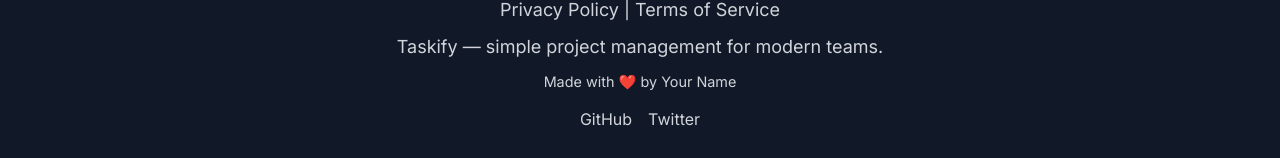
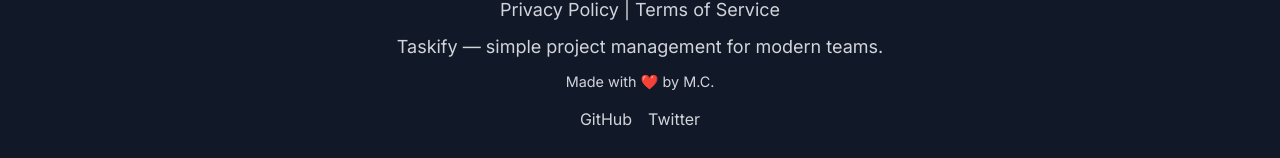
Before and after one commit to MComee/Taskify, a React (Create React App) app: page / in a window 1280 px wide. Shown: the part 3803-3961 px from the top of the page. Built offline with nearby package versions, Linux system fonts and the light colour scheme.

Commit message:
feat: Update footer attribution

```diff
--- a/src/App.js
+++ b/src/App.js
@@ -325,7 +325,7 @@ function FooterSection() {
       </p>
       <p>Privacy Policy | Terms of Service</p>
       <p>Taskify — simple project management for modern teams.</p>
-      <p className="footer-love">Made with ❤️ by Your Name</p>
+      <p className="footer-love">Made with ❤️ by M.C.</p>
       <div className="social-links">
         {/* Placeholder for social media icons */}
         <a href="https://github.com/" target="_blank" rel="noopener noreferrer">GitHub</a>
```
